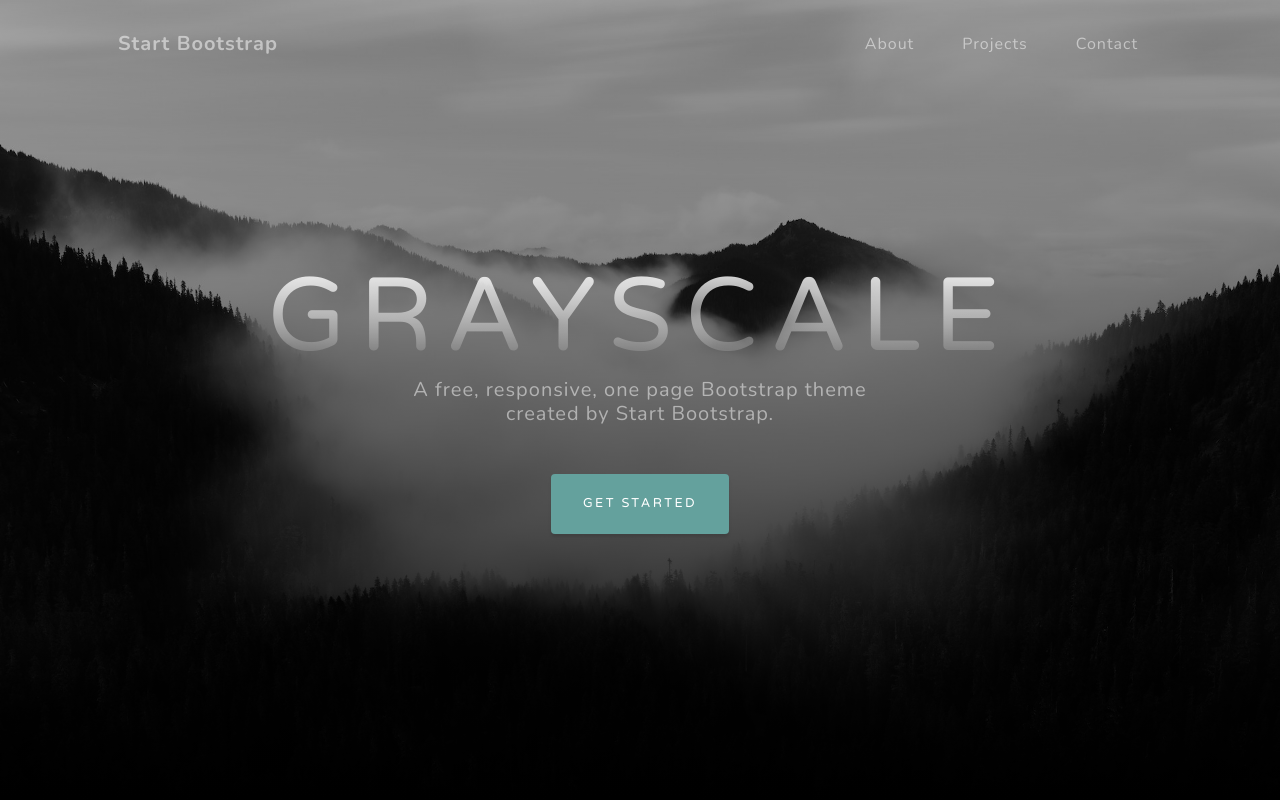
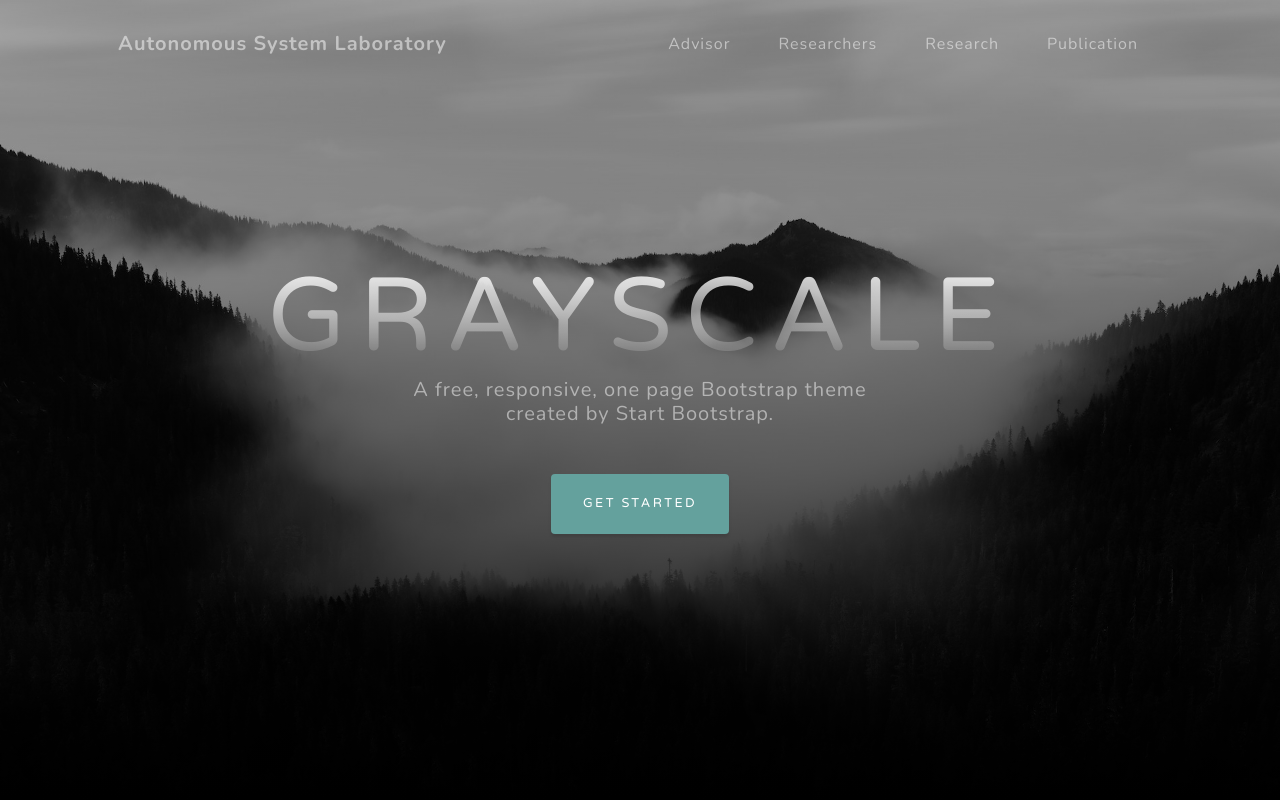
Before and after one commit to cbnuasl/cbnuasl.github.io, a plain HTML site: page index.html in a window 1280 px wide. Shown: the top 800 px of the page. Drawn offline with nearby package versions, Linux system fonts and the light colour scheme.

Commit message:
Update index.html

```diff
--- a/index.html
+++ b/index.html
@@ -5,7 +5,7 @@
         <meta name="viewport" content="width=device-width, initial-scale=1, shrink-to-fit=no" />
         <meta name="description" content="" />
         <meta name="author" content="" />
-        <title>Autonomous Systems Laboratory CBNU</title>
+        <title>Autonomous System Laboratory, CBNU</title>
         <link rel="icon" type="image/x-icon" href="assets/favicon.ico" />
         <!-- Font Awesome icons (free version)-->
         <script src="https://use.fontawesome.com/releases/v6.1.0/js/all.js" crossorigin="anonymous"></script>
@@ -19,16 +19,17 @@
         <!-- Navigation-->
         <nav class="navbar navbar-expand-lg navbar-light fixed-top" id="mainNav">
             <div class="container px-4 px-lg-5">
-                <a class="navbar-brand" href="#page-top">Start Bootstrap</a>
+                <a class="navbar-brand" href="#page-top">Autonomous System Laboratory</a>
                 <button class="navbar-toggler navbar-toggler-right" type="button" data-bs-toggle="collapse" data-bs-target="#navbarResponsive" aria-controls="navbarResponsive" aria-expanded="false" aria-label="Toggle navigation">
                     Menu
                     <i class="fas fa-bars"></i>
                 </button>
                 <div class="collapse navbar-collapse" id="navbarResponsive">
                     <ul class="navbar-nav ms-auto">
-                        <li class="nav-item"><a class="nav-link" href="#about">About</a></li>
-                        <li class="nav-item"><a class="nav-link" href="#projects">Projects</a></li>
-                        <li class="nav-item"><a class="nav-link" href="#signup">Contact</a></li>
+                        <li class="nav-item"><a class="nav-link" href="#about">Advisor</a></li>
+                        <li class="nav-item"><a class="nav-link" href="#signup">Researchers</a></li>
+                        <li class="nav-item"><a class="nav-link" href="#projects">Research</a></li>
+                        <li class="nav-item"><a class="nav-link" href="#signup">Publication</a></li>
                     </ul>
                 </div>
             </div>
```
